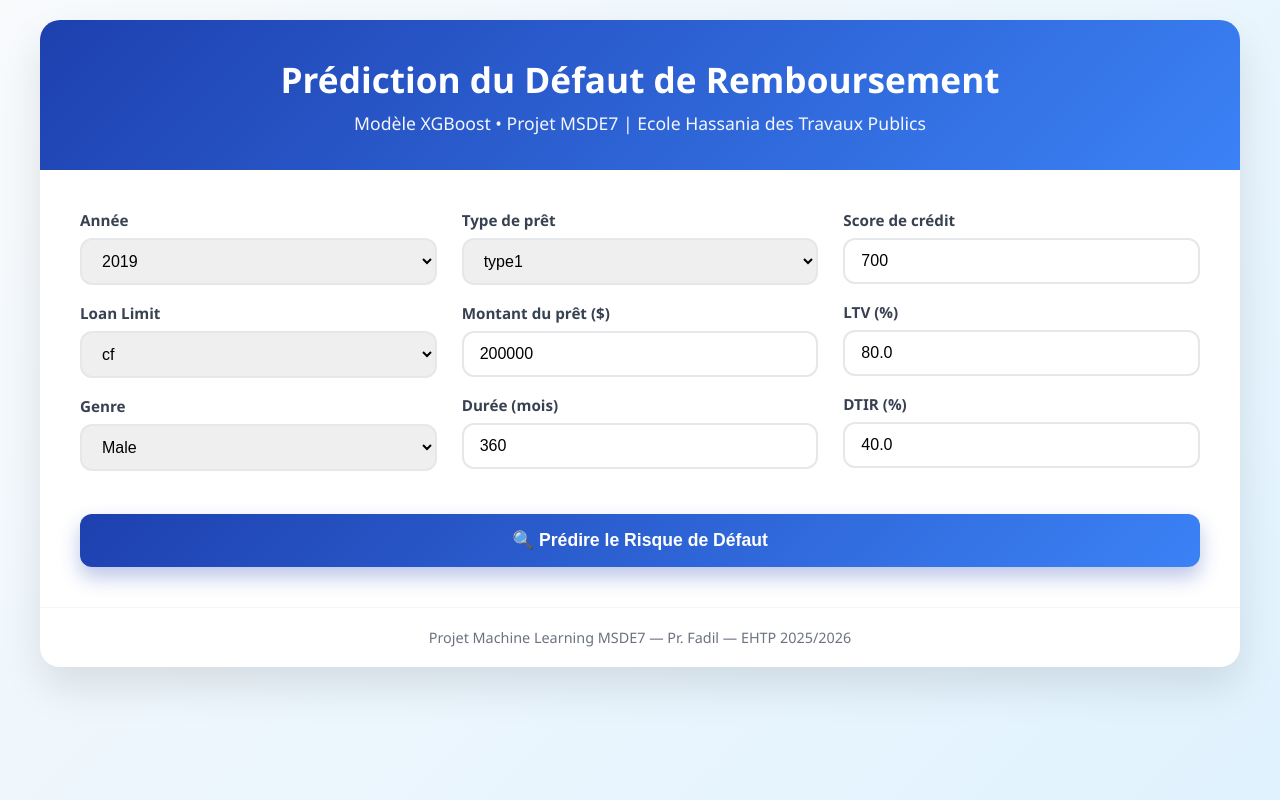
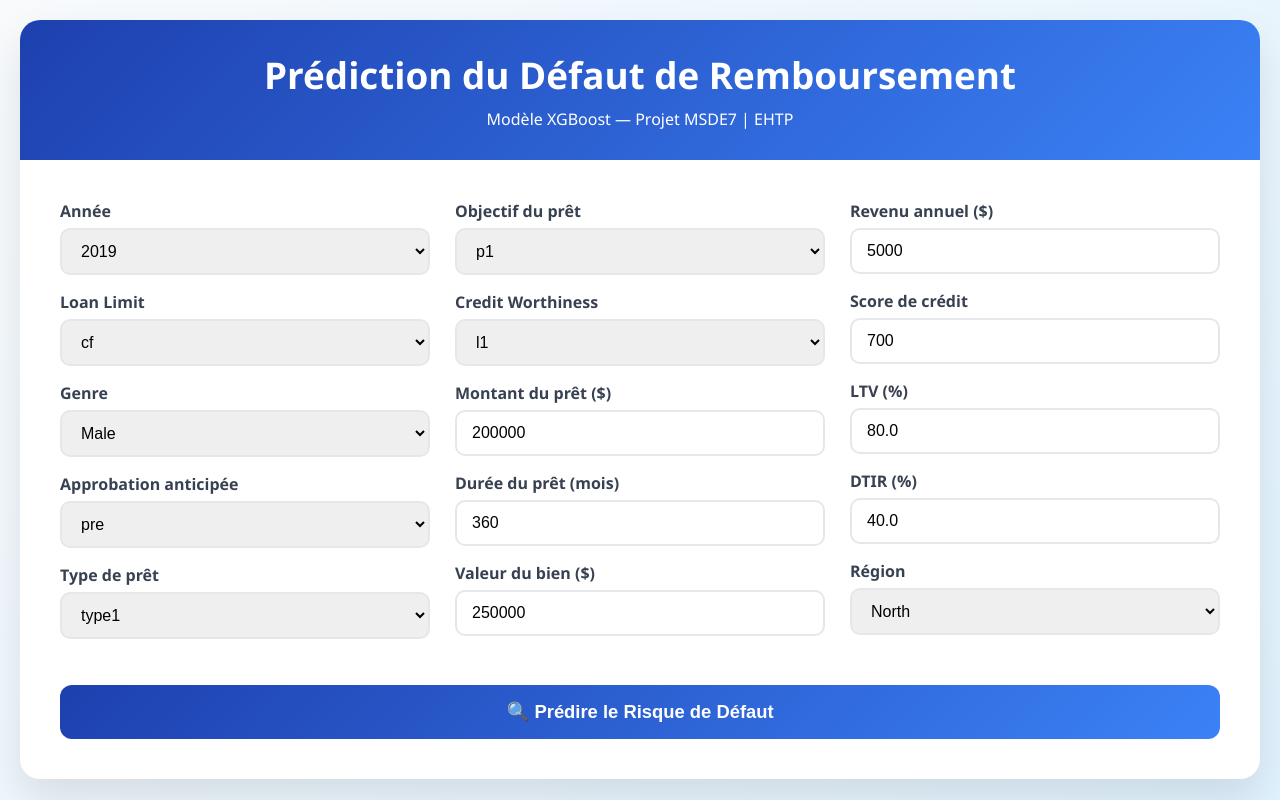
Before and after one commit to melloukinabil/projet-ml-loan-default-msde7, a Flask app: page / in a window 1280 px wide. Run offline with Flask 3, Linux system fonts and the light colour scheme.

Commit message:
Update index.html

```diff
--- a/templates/index.html
+++ b/templates/index.html
@@ -10,147 +10,86 @@
             --primary-light: #3b82f6;
             --success: #10b981;
             --danger: #ef4444;
-            --gray: #6b7280;
         }
-
-        * {
-            margin: 0;
-            padding: 0;
-            box-sizing: border-box;
-        }
-
+        * { margin: 0; padding: 0; box-sizing: border-box; }
         body {
             font-family: 'Segoe UI', system-ui, sans-serif;
             background: linear-gradient(135deg, #f8fafc 0%, #e0f2fe 100%);
             min-height: 100vh;
             padding: 20px;
         }
-
         .container {
-            max-width: 1200px;
+            max-width: 1300px;
             margin: 0 auto;
             background: white;
             border-radius: 20px;
-            box-shadow: 0 20px 40px rgba(0, 0, 0, 0.1);
+            box-shadow: 0 20px 40px rgba(0,0,0,0.1);
             overflow: hidden;
         }
-
         header {
             background: linear-gradient(135deg, var(--primary), var(--primary-light));
             color: white;
-            padding: 35px 40px;
+            padding: 30px;
             text-align: center;
         }
-
-        header h1 {
-            font-size: 2.2rem;
-            margin-bottom: 8px;
-        }
-
-        header p {
-            opacity: 0.95;
-            font-size: 1.1rem;
-        }
-
-        .form-container {
-            padding: 40px;
-        }
-
+        header h1 { font-size: 2.3rem; margin-bottom: 8px; }
+        .form-container { padding: 40px; }
         .grid {
             display: grid;
-            grid-template-columns: repeat(auto-fit, minmax(340px, 1fr));
+            grid-template-columns: repeat(auto-fit, minmax(320px, 1fr));
             gap: 25px;
         }
-
         .form-group {
-            margin-bottom: 18px;
+            margin-bottom: 16px;
         }
-
         label {
             display: block;
-            margin-bottom: 8px;
+            margin-bottom: 6px;
             font-weight: 600;
             color: #374151;
-            font-size: 0.95rem;
         }
-
         select, input[type="number"] {
             width: 100%;
-            padding: 12px 16px;
+            padding: 12px 15px;
             border: 2px solid #e5e7eb;
-            border-radius: 12px;
+            border-radius: 10px;
             font-size: 1rem;
-            transition: all 0.3s;
         }
-
-        select:focus, input[type="number"]:focus {
+        select:focus, input:focus {
             border-color: var(--primary);
             outline: none;
-            box-shadow: 0 0 0 3px rgba(30, 64, 175, 0.15);
+            box-shadow: 0 0 0 3px rgba(30, 64, 175, 0.2);
         }
-
         button {
             background: linear-gradient(135deg, var(--primary), var(--primary-light));
             color: white;
-            padding: 16px 40px;
-            font-size: 1.1rem;
+            padding: 16px;
+            font-size: 1.15rem;
             font-weight: 600;
             border: none;
             border-radius: 12px;
             cursor: pointer;
             width: 100%;
-            margin-top: 25px;
-            transition: all 0.3s;
-            box-shadow: 0 10px 20px rgba(30, 64, 175, 0.3);
+            margin-top: 30px;
         }
-
-        button:hover {
-            transform: translateY(-3px);
-            box-shadow: 0 15px 25px rgba(30, 64, 175, 0.4);
-        }
-
+        button:hover { transform: translateY(-2px); }
         .result {
             margin-top: 35px;
             padding: 30px;
             border-radius: 16px;
             text-align: center;
-            font-size: 1.1rem;
+            font-size: 1.2rem;
         }
-
-        .success {
-            background: #ecfdf5;
-            border: 2px solid var(--success);
-            color: #065f46;
-        }
-
-        .danger {
-            background: #fef2f2;
-            border: 2px solid var(--danger);
-            color: #991b1b;
-        }
-
-        .error {
-            background: #fef2f2;
-            color: var(--danger);
-            padding: 20px;
-            border-radius: 12px;
-            border-left: 6px solid var(--danger);
-        }
-
-        footer {
-            text-align: center;
-            padding: 20px;
-            color: var(--gray);
-            font-size: 0.9rem;
-            border-top: 1px solid #f3f4f6;
-        }
+        .success { background: #ecfdf5; border: 2px solid var(--success); color: #065f46; }
+        .danger { background: #fef2f2; border: 2px solid var(--danger); color: #991b1b; }
+        .error { background: #fef2f2; color: var(--danger); padding: 20px; border-radius: 12px; }
     </style>
 </head>
 <body>
     <div class="container">
         <header>
             <h1>Prédiction du Défaut de Remboursement</h1>
-            <p>Modèle XGBoost • Projet MSDE7 | Ecole Hassania des Travaux Publics</p>
+            <p>Modèle XGBoost — Projet MSDE7 | EHTP</p>
         </header>
 
         <div class="form-container">
@@ -161,12 +100,9 @@
                         <div class="form-group">
                             <label>Année</label>
                             <select name="year">
-                                {% for y in [2019,2020,2021,2022,2023,2024] %}
-                                    <option value="{{ y }}" {% if form_data and form_data.year == y %}selected{% endif %}>{{ y }}</option>
-                                {% endfor %}
+                                {% for y in [2019,2020,2021,2022,2023,2024] %}<option value="{{ y }}" {% if form_data and form_data.year == y %}selected{% endif %}>{{ y }}</option>{% endfor %}
                             </select>
                         </div>
-
                         <div class="form-group">
                             <label>Loan Limit</label>
                             <select name="loan_limit">
@@ -174,7 +110,6 @@
                                 <option value="ncf" {% if form_data and form_data.loan_limit == 'ncf' %}selected{% endif %}>ncf</option>
                             </select>
                         </div>
-
                         <div class="form-group">
                             <label>Genre</label>
                             <select name="Gender">
@@ -184,10 +119,13 @@
                                 <option value="Joint" {% if form_data and form_data.Gender == 'Joint' %}selected{% endif %}>Joint</option>
                             </select>
                         </div>
-                    </div>
-
-                    <!-- Colonne 2 -->
-                    <div>
+                        <div class="form-group">
+                            <label>Approbation anticipée</label>
+                            <select name="approv_in_adv">
+                                <option value="pre" {% if form_data and form_data.approv_in_adv == 'pre' %}selected{% endif %}>pre</option>
+                                <option value="nopre" {% if form_data and form_data.approv_in_adv == 'nopre' %}selected{% endif %}>nopre</option>
+                            </select>
+                        </div>
                         <div class="form-group">
                             <label>Type de prêt</label>
                             <select name="loan_type">
@@ -196,33 +134,66 @@
                                 <option value="type3" {% if form_data and form_data.loan_type == 'type3' %}selected{% endif %}>type3</option>
                             </select>
                         </div>
+                    </div>
 
+                    <!-- Colonne 2 -->
+                    <div>
+                        <div class="form-group">
+                            <label>Objectif du prêt</label>
+                            <select name="loan_purpose">
+                                <option value="p1" {% if form_data and form_data.loan_purpose == 'p1' %}selected{% endif %}>p1</option>
+                                <option value="p2" {% if form_data and form_data.loan_purpose == 'p2' %}selected{% endif %}>p2</option>
+                                <option value="p3" {% if form_data and form_data.loan_purpose == 'p3' %}selected{% endif %}>p3</option>
+                                <option value="p4" {% if form_data and form_data.loan_purpose == 'p4' %}selected{% endif %}>p4</option>
+                            </select>
+                        </div>
+                        <div class="form-group">
+                            <label>Credit Worthiness</label>
+                            <select name="Credit_Worthiness">
+                                <option value="l1" {% if form_data and form_data.Credit_Worthiness == 'l1' %}selected{% endif %}>l1</option>
+                                <option value="l2" {% if form_data and form_data.Credit_Worthiness == 'l2' %}selected{% endif %}>l2</option>
+                            </select>
+                        </div>
                         <div class="form-group">
                             <label>Montant du prêt ($)</label>
                             <input type="number" name="loan_amount" value="{{ form_data.loan_amount if form_data else 200000 }}" required>
                         </div>
-
                         <div class="form-group">
-                            <label>Durée (mois)</label>
+                            <label>Durée du prêt (mois)</label>
                             <input type="number" name="term" value="{{ form_data.term if form_data else 360 }}" required>
+                        </div>
+                        <div class="form-group">
+                            <label>Valeur du bien ($)</label>
+                            <input type="number" name="property_value" value="{{ form_data.property_value if form_data else 250000 }}">
                         </div>
                     </div>
 
                     <!-- Colonne 3 -->
                     <div>
                         <div class="form-group">
+                            <label>Revenu annuel ($)</label>
+                            <input type="number" name="income" value="{{ form_data.income if form_data else 5000 }}">
+                        </div>
+                        <div class="form-group">
                             <label>Score de crédit</label>
-                            <input type="number" name="Credit_Score" value="{{ form_data.Credit_Score if form_data else 700 }}" min="300" max="900" required>
+                            <input type="number" name="Credit_Score" value="{{ form_data.Credit_Score if form_data else 700 }}" min="300" max="900">
                         </div>
-
                         <div class="form-group">
                             <label>LTV (%)</label>
-                            <input type="number" step="0.1" name="LTV" value="{{ form_data.LTV if form_data else 80.0 }}" required>
+                            <input type="number" step="0.1" name="LTV" value="{{ form_data.LTV if form_data else 80.0 }}">
                         </div>
-
                         <div class="form-group">
                             <label>DTIR (%)</label>
-                            <input type="number" step="0.1" name="dtir1" value="{{ form_data.dtir1 if form_data else 40.0 }}" required>
+                            <input type="number" step="0.1" name="dtir1" value="{{ form_data.dtir1 if form_data else 40.0 }}">
+                        </div>
+                        <div class="form-group">
+                            <label>Région</label>
+                            <select name="Region">
+                                <option value="North" {% if form_data and form_data.Region == 'North' %}selected{% endif %}>North</option>
+                                <option value="south" {% if form_data and form_data.Region == 'south' %}selected{% endif %}>south</option>
+                                <option value="central" {% if form_data and form_data.Region == 'central' %}selected{% endif %}>central</option>
+                                <option value="North-East" {% if form_data and form_data.Region == 'North-East' %}selected{% endif %}>North-East</option>
+                            </select>
                         </div>
                     </div>
                 </div>
@@ -233,21 +204,15 @@
             {% if result %}
             <div class="result {% if result.prediction == 1 %}danger{% else %}success{% endif %}">
                 <h2>{{ result.label }}</h2>
-                <h1 style="font-size: 3rem; margin: 15px 0;">{{ result.proba_default }}%</h1>
-                <p><strong>Niveau de risque :</strong> {{ result.risque_niveau }}</p>
+                <h1 style="font-size: 3.2rem; margin: 15px 0;">{{ result.proba_default }}%</h1>
+                <p><strong>Niveau :</strong> {{ result.risque_niveau }}</p>
             </div>
             {% endif %}
 
             {% if error %}
-            <div class="error">
-                <strong>Erreur :</strong> {{ error }}
-            </div>
+            <div class="error">{{ error }}</div>
             {% endif %}
         </div>
-
-        <footer>
-            Projet Machine Learning MSDE7 — Pr. Fadil — EHTP 2025/2026
-        </footer>
     </div>
 </body>
 </html>
```
